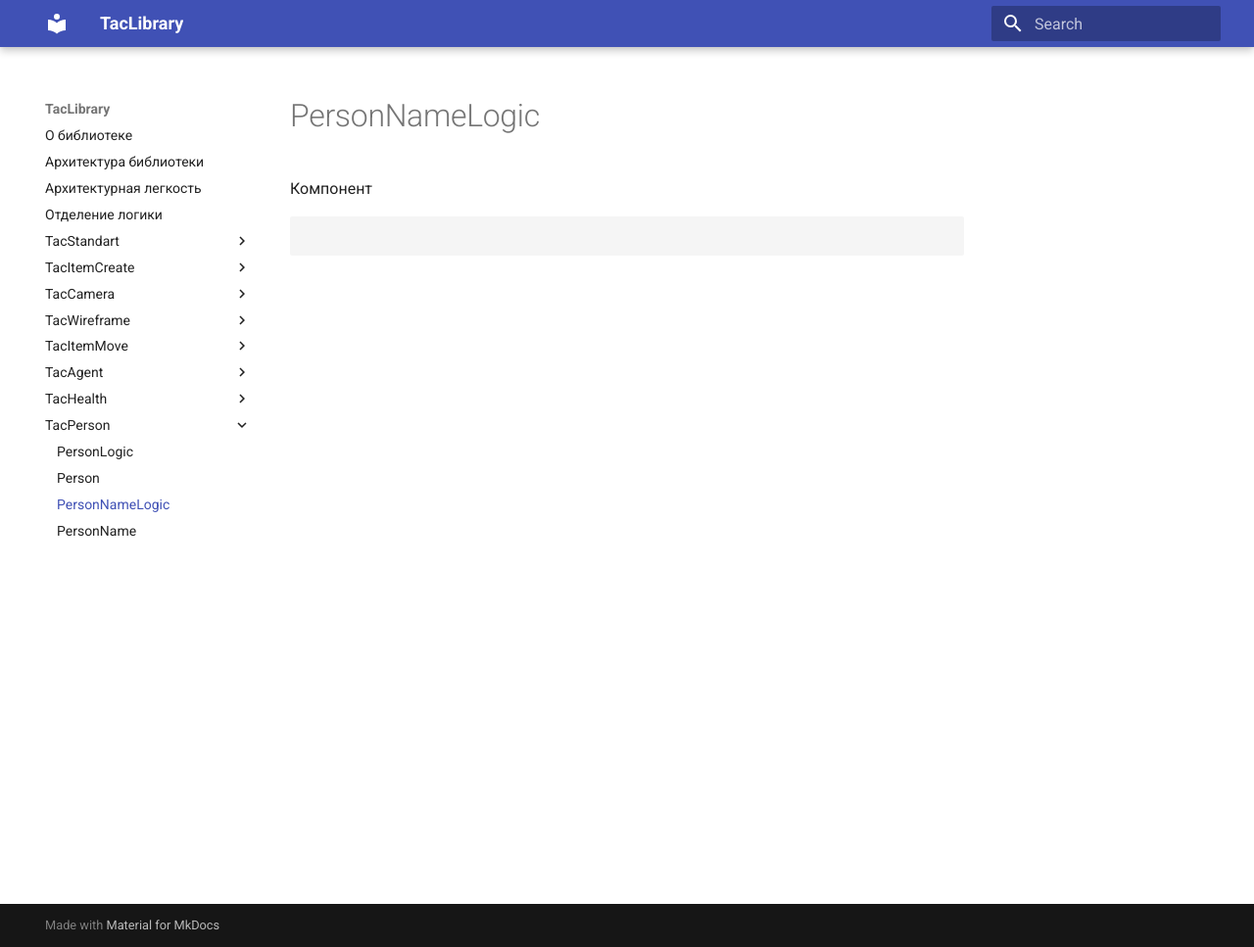
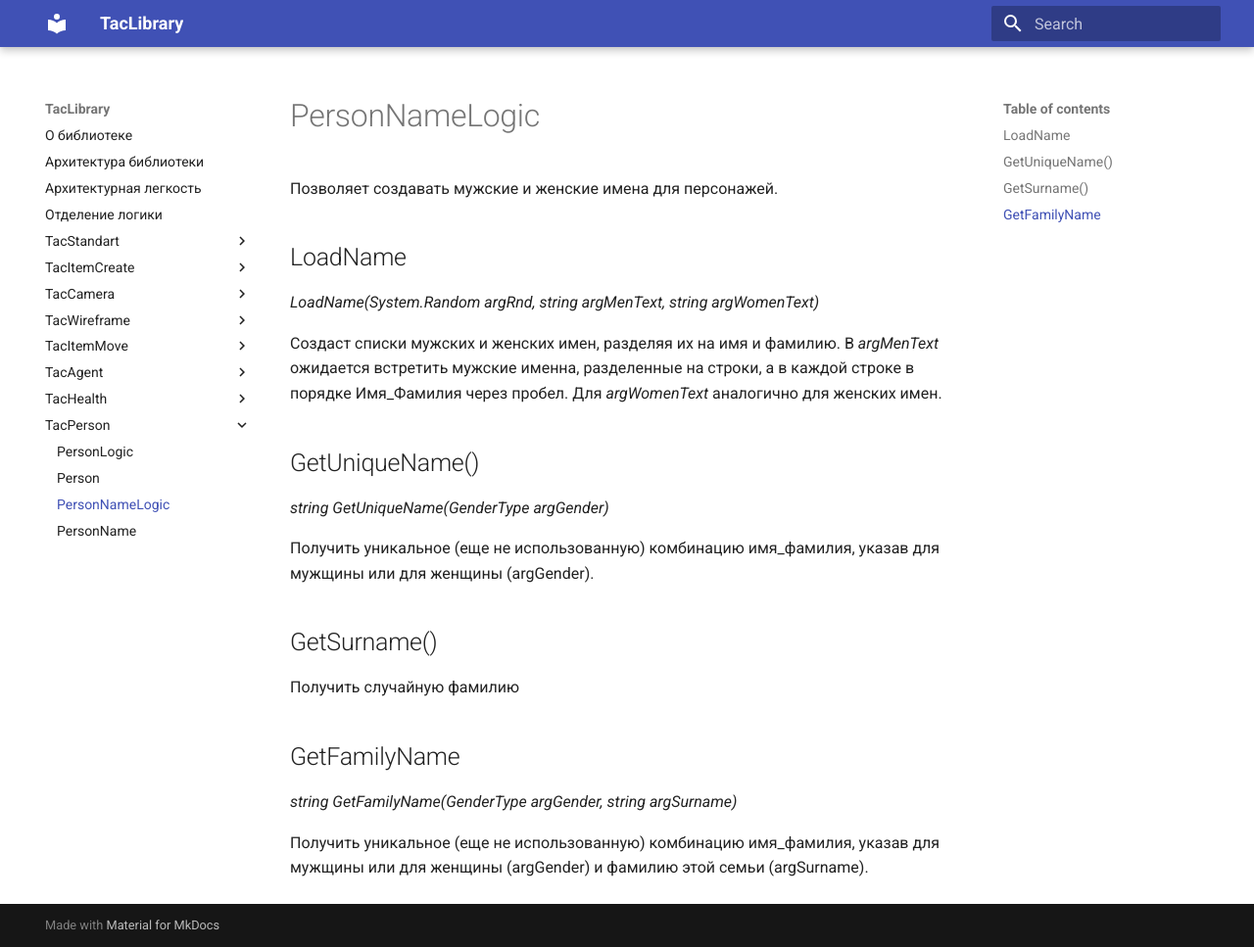
Before and after one commit to tac1402/TacBattleAI, an MkDocs documentation site: the page built from docs/TacPerson/PersonNameLogic.md, in a window 1280 px wide and 967 px high. Shown: the whole window at 98% size. Built offline with MkDocs 1.6.1 and Material for MkDocs 9.7.7, drawn with Linux system fonts in a browser that asks for light colours.

Commit message:
Update PersonNameLogic.md

````diff
--- a/docs/TacPerson/PersonNameLogic.md
+++ b/docs/TacPerson/PersonNameLogic.md
@@ -1,8 +1,24 @@
 ---
 title: PersonNameLogic
 ---
-Компонент
 
-```csharp
+Позволяет создавать мужские и женские имена для персонажей.
 
-```
+## LoadName
+_LoadName(System.Random argRnd, string argMenText, string argWomenText)_
+
+Создаст списки мужских и женских имен, разделяя их на имя и фамилию. В _argMenText_ ожидается встретить мужские именна, разделенные на строки, а в каждой строке в порядке Имя_Фамилия через пробел. Для _argWomenText_ аналогично для женских имен.
+
+## GetUniqueName()
+_string GetUniqueName(GenderType argGender)_
+
+Получить уникальное (еще не использованную) комбинацию имя_фамилия, указав для мужщины или для женщины (argGender).
+
+## GetSurname()
+
+Получить случайную фамилию
+
+## GetFamilyName
+_string GetFamilyName(GenderType argGender, string argSurname)_
+
+Получить уникальное (еще не использованную) комбинацию имя_фамилия, указав для мужщины или для женщины (argGender) и фамилию этой семьи (argSurname).
````
